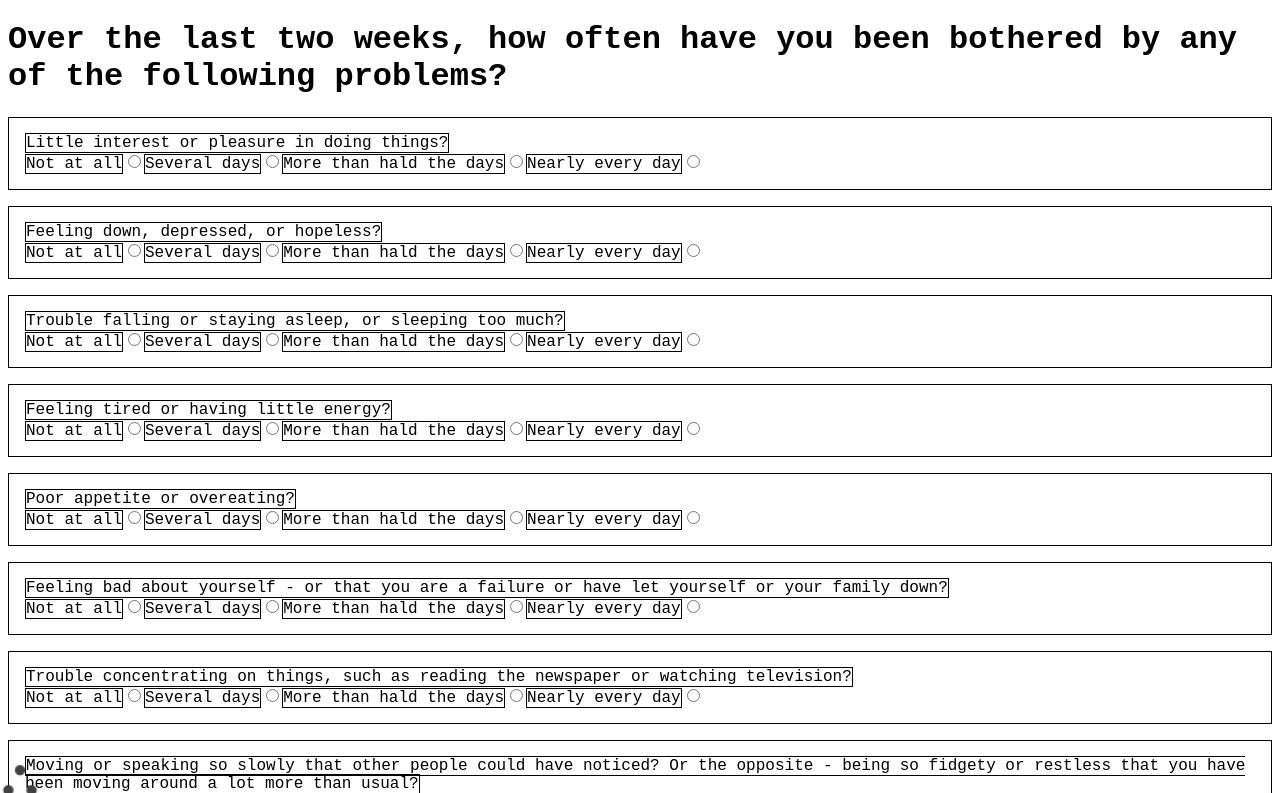
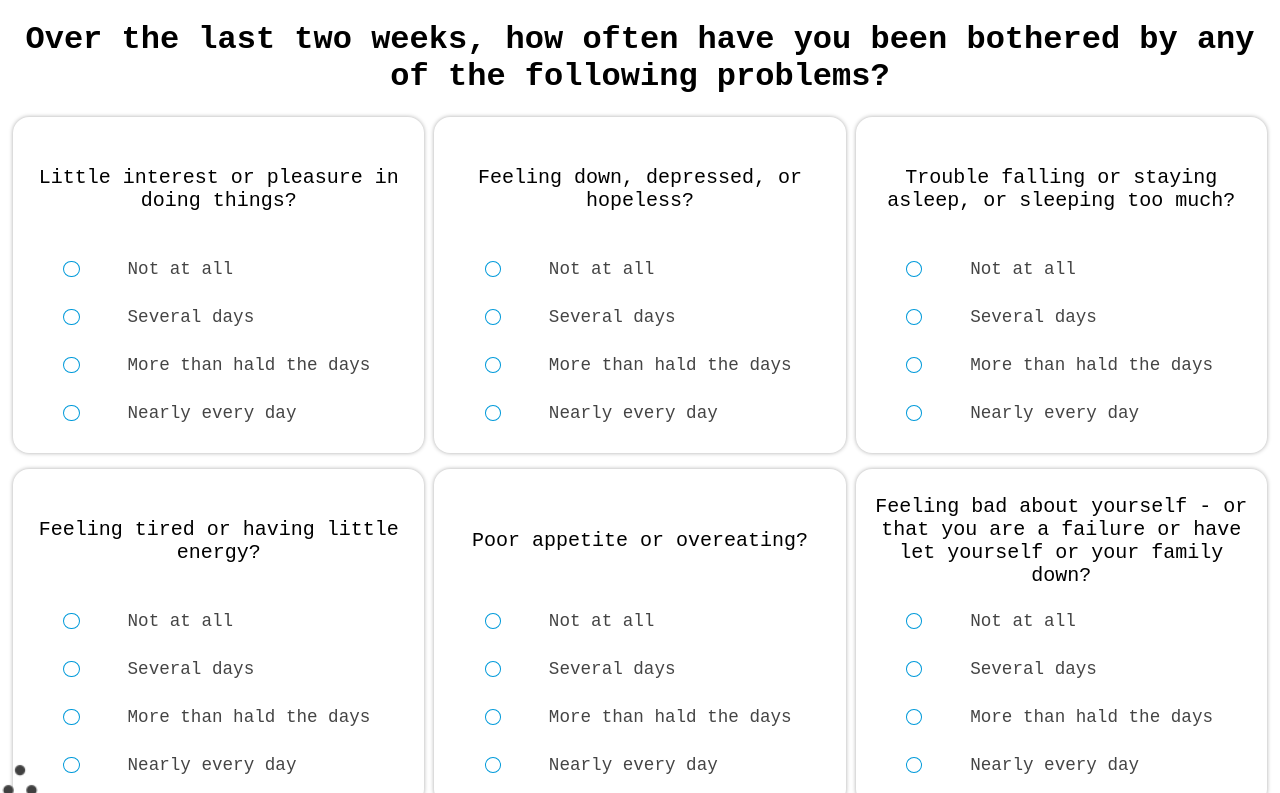
Before and after one commit to theologicalphysicist/mh_tracker, a Gatsby site in the folder Frontend/: page / in a window 1280 px wide. Both pictures are taken after a click on the button "Take a PHQ-9 Test". Shown: the top 793 px of the page. Built offline with nearby package versions, Linux system fonts and the light colour scheme; Gatsby itself is replaced by a stand-in of ours.

Commit message:
form styled and implemented

```diff
--- a/Frontend/src/components/Question.tsx
+++ b/Frontend/src/components/Question.tsx
@@ -10,7 +10,7 @@ const Question: React.FC<QuestionProps> = ({text, groupName, textOptions}) => {
 
     return (
         <div className="question">
-            <label>{text}</label>
+            <label className="question-label">{text}</label>
             <InputGroup groupName={groupName} textOptions={textOptions}/>
         </div>
     );
--- a/Frontend/src/components/UserForm.tsx
+++ b/Frontend/src/components/UserForm.tsx
@@ -26,8 +26,12 @@ const UserForm: React.FC<FormPageProps> = ({type, backFunction}) => {
                     data[type].questions.map((q: string, i: number) => <Question text={q} groupName={`${type}${i.toString()}`} textOptions={TEXT_OPTIONS} />)
                 }
             </form>
-            <Button text="Back" page="form" clickFunction={backFunction} form={type}/>
-            <Button text="Submit" page="form" type="submit" clickFunction={() => {}} form={type}/>
+            <div id="form_controls">
+                <Button text="Back" page="form" clickFunction={backFunction} form={type}/>
+                <Button text={`Submit ${type} Test Only`} page="form" type="submit" clickFunction={() => {}} form={type}/>
+                <Button text={`Proceed to ${type == "PHQ" ? "GAD" : "PHQ"} Test`} page="form" type="submit" clickFunction={() => {}} form={type}/>
+
+            </div>
         </>
     );
 };
--- a/Frontend/src/components/UserInput.tsx
+++ b/Frontend/src/components/UserInput.tsx
@@ -5,8 +5,10 @@ const UserInput: React.FC<InputProps> = ({groupName, text}) => {
 
     return (
         <>
-            <label>{text}</label>
-            <input type="radio" name={groupName}></input>
+            <div className="input">
+                <input type="radio" name={groupName} />
+                <label className="input-label">{text}</label>
+            </div>
         </>
     );
 };
--- a/Frontend/src/const/questions.json
+++ b/Frontend/src/const/questions.json
@@ -16,7 +16,7 @@
         "questions": [
             "Feeling nervous, anxious or on edge?",
             "Not being able to stop or control worrying?",
-            "Not being able to stop or control worrying?",
+            "Worrying too much about different things?",
             "Trouble relaxing?",
             "Being so restless that it is hard to sit still?",
             "Becoming easily annoyed or irritable?",
--- a/Frontend/src/const/types.ts
+++ b/Frontend/src/const/types.ts
@@ -1,5 +1,3 @@
-import type { PageProps } from "gatsby";
-
 //- ALL PAGES
 export type ButtonProps = {text: string, page: "form" | "index", role?: "main", type?: "button" | "reset" | "submit", clickFunction: any, form?: string}
 export type FormType = "PHQ" | "GAD" | undefined;
--- a/Frontend/src/styles/forms.scss
+++ b/Frontend/src/styles/forms.scss
@@ -1,19 +1,98 @@
 // @use "variables";
 @import "variables";
 
+h1 {
+    text-align: center;
+}
 form {
-    display: block;
+    display: grid;
+    grid-template-columns: calc(100% / 3) calc(100% / 3) calc(100% / 3);
     margin: auto;
     div.question {
-        border: $debug-border1;
         display: block;
+        width: 90%;
         margin: 0rem auto 1rem auto;
         padding: 1rem;
-        label {
-            border: $debug-border1;
+        box-shadow: 0rem 0rem 0.25rem #aaa;
+        border-radius: 1rem;
+        label.question-label {
+            display: flex;
+            align-items: center;
+            text-align: center;
+            justify-content: center;
+            height: 7rem;
+            font-size: 1.25rem;
         }
         div.input-group {
-
+            display: flex;
+            flex-direction: column;
+            flex-wrap: wrap;
+            align-content: space-around;
+            div.input {
+                display: flex;
+                align-items: center;
+                height: 2rem;
+                padding: 0.5rem;
+                border-radius: 0.25rem;
+                &:hover {
+                    box-shadow: 0rem 0rem 0.25rem #aaa;
+                    input[type=radio]:not(:checked) {
+                        border: 3px solid $main-color;
+                    }
+                    label.input-label {
+                        color: $main-color;
+                    }
+                }
+                input[type=radio] {
+                    background-color: #fff;
+                    appearance: none;
+                    margin: auto;
+                    color: #f0f;
+                    width: 1.25rem;
+                    height: 1rem;
+                    border-radius: 50%;
+                    border: 1px solid $main-color;
+                    font: inherit;
+                    display: block;
+                    transition: 120ms border;
+                    &::before {
+                        opacity: 0;
+                        content: "";
+                        width: 0.6rem;
+                        height: 0.6rem;
+                        border-radius: 50%;
+                        margin: auto;
+                        transition: 250ms opacity ease-in-out;
+                        background-color: $main-color;
+                    }
+                    &:checked {
+                        transition: none;
+                        &::before {
+                            display: block;
+                            position: relative;
+                            top: 50%;
+                            opacity: 1;
+                            transform: translate(0%, -50%);
+                        }
+                    }
+                }
+                label.input-label {
+                    font-size: 1.1rem;
+                    width: 100%;
+                    text-align: left;
+                    margin: 0rem 0rem 0rem 3rem;
+                    color: #000b;
+                }
+                &:active {
+                    // background-color: #f00;
+                }
+            }
         }
     }
 }
+div#form_controls {
+    border: $debug-border1;
+    display: grid;
+    grid-template-columns: 50% 50%;
+    // grid-template-rows: 100%;
+}
```
